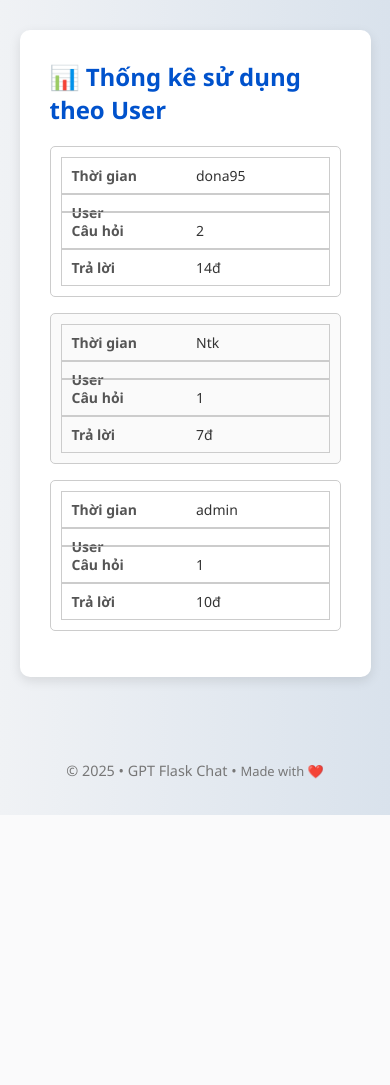
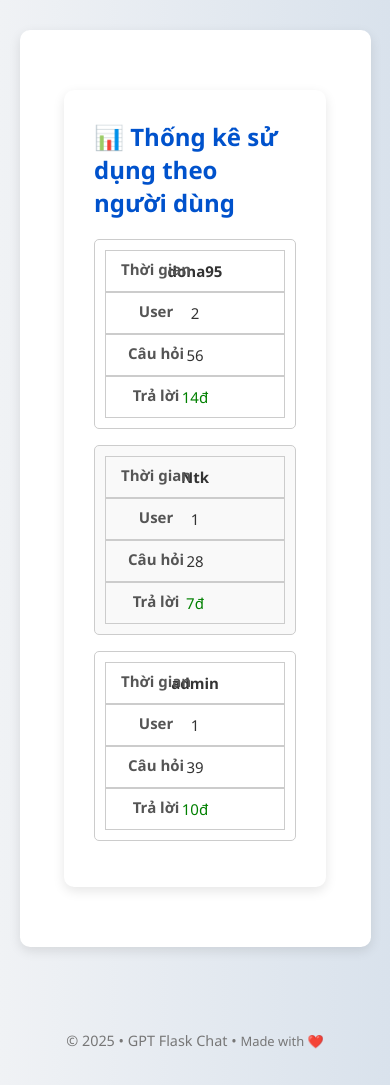
Before and after one commit to ntgpt01/ntk-chatgpt-deploy, a Flask app: page /stats in a window 390 px wide. Shown: the part 79-1164 px from the top of the page. Before the commit the page ends 894 px from the top, so only its background shows below. Run offline with Flask 3, Linux system fonts and the light colour scheme; the visitor is signed in with stand-in values (Sample User, id 1).

Commit message:
🎨 Cải tiến giao diện trang thống kê

```diff
--- a/static/style.css
+++ b/static/style.css
@@ -164,6 +164,33 @@ td:nth-child(3), td:nth-child(4) {
         font-weight: bold;
         color: #555;
     }
+    .stats-table {
+        width: 100%;
+        border-collapse: collapse;
+        font-size: 15px;
+        margin-top: 20px;
+    }
+
+    .stats-table th,
+    .stats-table td {
+        padding: 10px;
+        border: 1px solid #ccc;
+        text-align: center;
+    }
+
+    .stats-table th {
+        background-color: #f0f0f5;
+        color: #0052cc;
+    }
+
+    .stats-table tr:nth-child(even) {
+        background-color: #f9f9f9;
+    }
+
+    .stats-table tr:hover {
+        background-color: #eef5ff;
+        transition: 0.2s ease;
+    }
 
     td:nth-child(1)::before { content: "Thời gian"; }
     td:nth-child(2)::before { content: "User"; }
--- a/templates/stats.html
+++ b/templates/stats.html
@@ -1,27 +1,29 @@
 {% extends "base.html" %}
-{% block title %}Thống kê sử dụng{% endblock %}
+{% block title %}📊 Thống kê sử dụng GPT{% endblock %}
 
 {% block content %}
-<h2>📊 Thống kê sử dụng theo User</h2>
+<div class="container">
+    <h2>📊 Thống kê sử dụng theo người dùng</h2>
 
-<table>
+    <table class="stats-table">
         <thead>
             <tr>
-            <th>User</th>
-            <th>Tổng tokens</th>
-            <th>Lượt dùng</th>
-            <th>Ước tính chi phí (VNĐ)</th>
+                <th>👤 User</th>
+                <th>🔁 Lượt dùng</th>
+                <th>💬 Tổng tokens</th>
+                <th>💰 Chi phí ước tính (VNĐ)</th>
             </tr>
         </thead>
         <tbody>
             {% for user, data in stats.items() %}
             <tr>
-            <td>{{ user }}</td>
-            <td>{{ data.tokens }}</td>
+                <td><strong>{{ user }}</strong></td>
                 <td>{{ data.count }}</td>
-            <td>{{ "{:,}".format(data.cost) }}đ</td>
+                <td>{{ "{:,}".format(data.total_tokens) }}</td>
+                <td style="color: green;">{{ "{:,}".format(data.cost) }}đ</td>
             </tr>
             {% endfor %}
         </tbody>
     </table>
+</div>
 {% endblock %}
```
Lines whose indentation alone changed are shown as unchanged.
